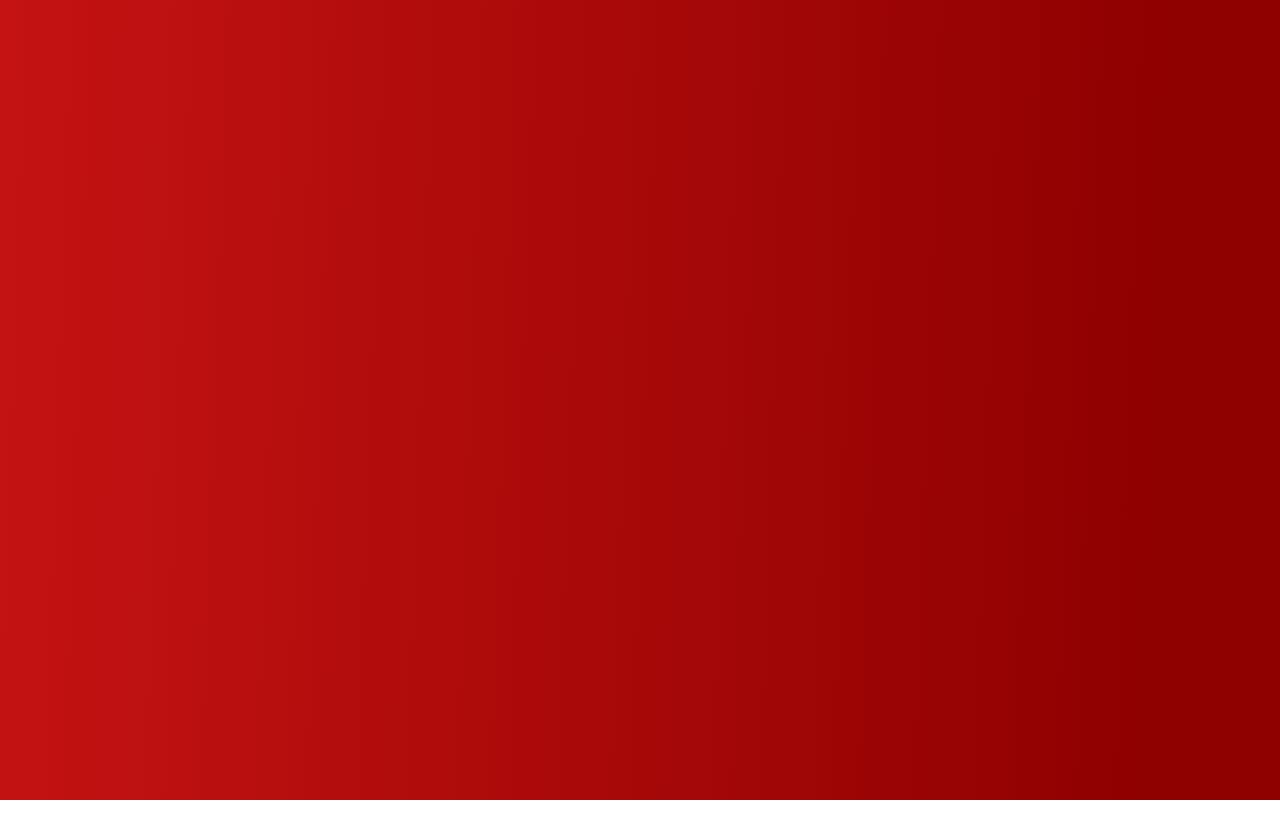
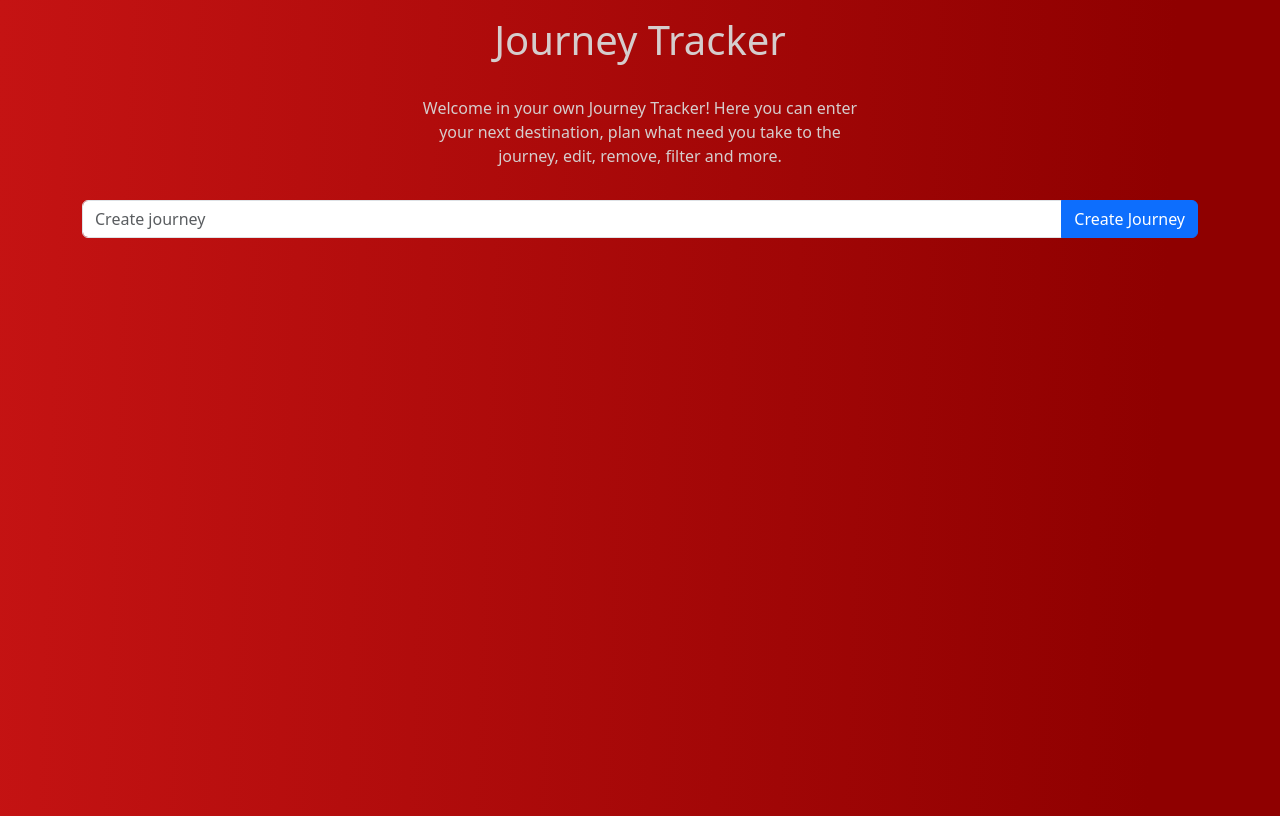
Before and after one commit to bartusrm7/JourneyTracker, a React (Vite) app: page / in a window 1280 px wide. Built offline with nearby package versions, Linux system fonts and the light colour scheme.

Commit message:
added Welcome component and stylized it

```diff
--- a/src/App.tsx
+++ b/src/App.tsx
@@ -1,6 +1,6 @@
-import Dashboard from "./components/Dashboard";
+import Home from "./components/Home";
 
 const App: React.FC = () => {
-	return <Dashboard />;
+	return <Home />;
 };
 export default App;
--- a/src/components/Dashboard.tsx
+++ b/src/components/Home.tsx
@@ -1,10 +1,12 @@
 import CreateJourney from "./features/CreateJourney";
+import Welcome from "./features/Welcome";
 
-const Dashboard: React.FC = () => {
+const Home: React.FC = () => {
 	return (
 		<div>
+			<Welcome />
 			<CreateJourney />
 		</div>
 	);
 };
-export default Dashboard;
+export default Home;
--- a/src/components/features/CreateJourney.tsx
+++ b/src/components/features/CreateJourney.tsx
@@ -1,13 +1,14 @@
-import { Container, Col, Row, Form, InputGroup } from "react-bootstrap";
+import { Container, Col, Row, Form, InputGroup, Button } from "react-bootstrap";
 
 const CreateJourney: React.FC = () => {
 	return (
-		<Container>
+		<Container className='create-journey'>
 			<Row>
-				<Col>
-					<Form.Group>
-						<InputGroup></InputGroup>
-					</Form.Group>
+				<Col sm={12} className='create-journey__create-container d-flex justify-content-center'>
+					<InputGroup>
+						<Form.Control className='create-journey__input-creator' placeholder='Create journey' />
+						<Button>Create Journey</Button>
+					</InputGroup>
 				</Col>
 			</Row>
 		</Container>
--- /dev/null
+++ b/src/components/features/Welcome.tsx
@@ -0,0 +1,12 @@
+const Welcome: React.FC = () => {
+	return (
+		<div className='welcome__ text-center'>
+			<h1 className='mt-3'>Journey Tracker</h1>
+			<p className='welcome__paragraph-container'>
+				Welcome in your own Journey Tracker! Here you can enter your next destination, plan what need you take to the
+				journey, edit, remove, filter and more.
+			</p>
+		</div>
+	);
+};
+export default Welcome;
--- a/src/main.tsx
+++ b/src/main.tsx
@@ -3,6 +3,9 @@ import { createRoot } from "react-dom/client";
 import App from "./App.tsx";
 import "bootstrap/dist/css/bootstrap.min.css";
 import "./sass/_global.scss";
+import "./sass/home.scss";
+import "./sass/features-styles/welcome.scss";
+import "./sass/features-styles/create-journey.scss";
 
 createRoot(document.getElementById("root")!).render(
 	<StrictMode>
--- a/src/sass/features-styles/create-journey.scss
+++ b/src/sass/features-styles/create-journey.scss
@@ -0,0 +1,7 @@
+.create-journey {
+	&__create-container {
+		margin: auto;
+	}
+	&__input-creator {
+	}
+}
--- /dev/null
+++ b/src/sass/features-styles/welcome.scss
@@ -0,0 +1,20 @@
+.welcome {
+	&__paragraph-container {
+		margin: 2em auto;
+		max-width: 300px;
+	}
+}
+@media (min-width: 576px) {
+	.welcome {
+		&__paragraph-container {
+			max-width: 400px;
+		}
+	}
+}
+@media (min-width: 768px) {
+	.welcome {
+		&__paragraph-container {
+			max-width: 450px;
+		}
+	}
+}
```
Also changed, not shown: src/components/features/Navigation.tsx (deleted), src/sass/dashboard.scss (deleted), src/sass/home.scss (added).
